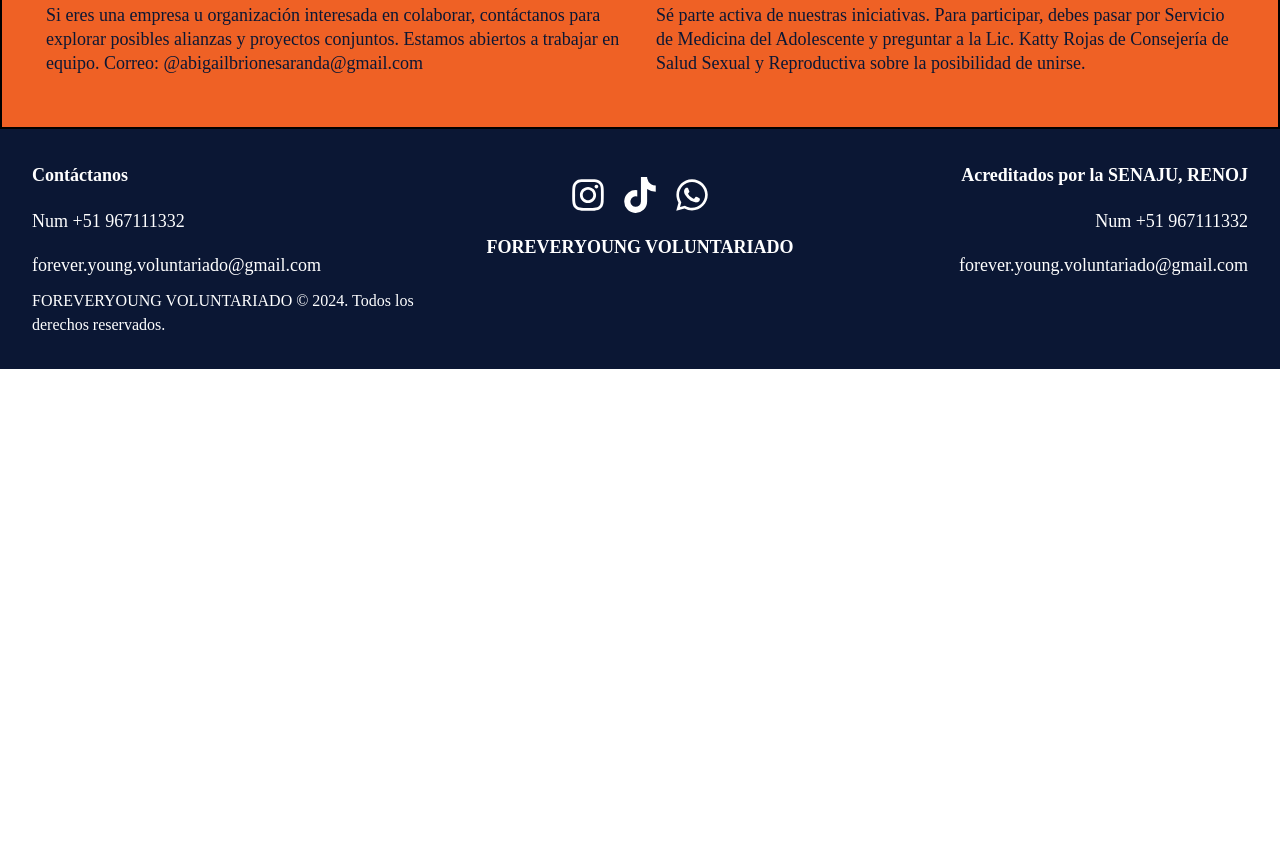
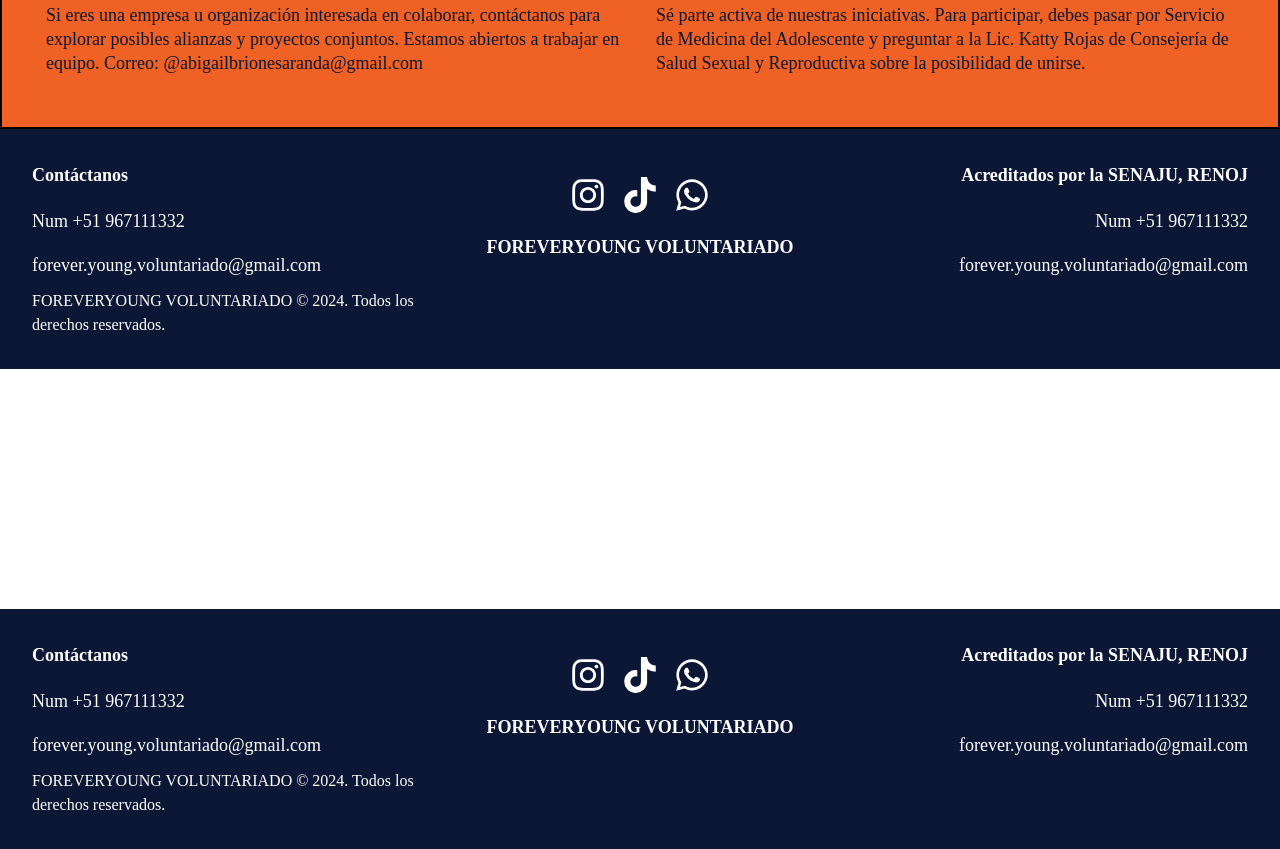
Before and after one commit to abigail-br987/nextjs-foreveryoung, a Next.js app: page / in a window 1280 px wide. Shown: the part 3540-4389 px from the top of the page. Before the commit the page ends 3909 px from the top, so only its background shows below. Built offline with nearby package versions, Linux system fonts and the light colour scheme; a web font is replaced by a local one.

Commit message:
metadata

```diff
--- a/src/app/layout.tsx
+++ b/src/app/layout.tsx
@@ -1,9 +1,9 @@
 import type { Metadata } from "next";
 import "./globals.css";
-
+import Footer from "@/components/sections/Footer";
 export const metadata: Metadata = {
-  title: "Create Next App",
-  description: "Generated by create next app",
+  title: "ForeverYoung Voluntariado",
+  description: "Organización",
 };
 
 export default function RootLayout({
@@ -16,11 +16,18 @@ export default function RootLayout({
       <head>
         <link rel="preconnect" href="https://fonts.googleapis.com" />
         <link rel="preconnect" href="https://fonts.gstatic.com" />
-        <link href="https://fonts.googleapis.com/css2?family=Rubik:ital,wght@0,300..900;1,300..900&family=Zain:wght@200;300;400;700;800;900&display=swap" rel="stylesheet" />
-        <link href="https://fonts.googleapis.com/css2?family=Gluten:wght@100..900&display=swap" rel="stylesheet" />
+        <link
+          href="https://fonts.googleapis.com/css2?family=Rubik:ital,wght@0,300..900;1,300..900&family=Zain:wght@200;300;400;700;800;900&display=swap"
+          rel="stylesheet"
+        />
+        <link
+          href="https://fonts.googleapis.com/css2?family=Gluten:wght@100..900&display=swap"
+          rel="stylesheet"
+        />
       </head>
-      <body className={`antialiased overflow-x-hidden` }>
-        {children}
+      <body className="antialiased overflow-x-hidden flex flex-col min-h-screen">
+        <main className="flex-grow pb-60">{children}</main>
+        <Footer />
       </body>
     </html>
   );
```
